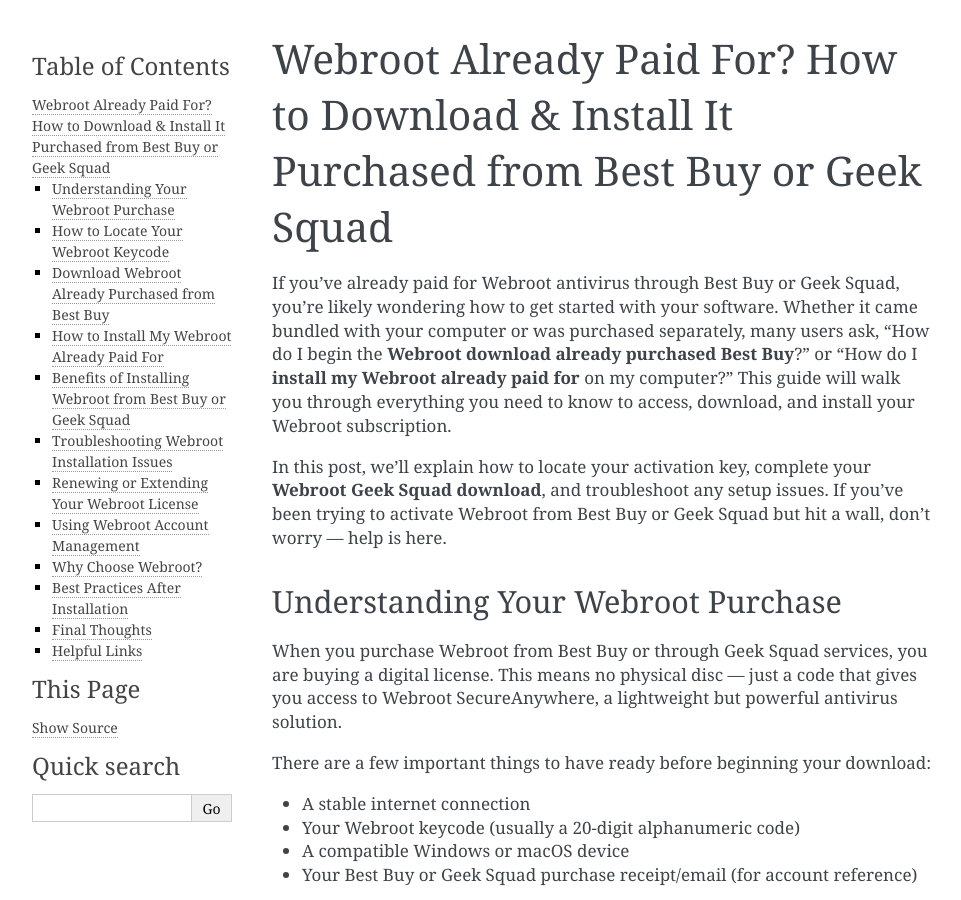
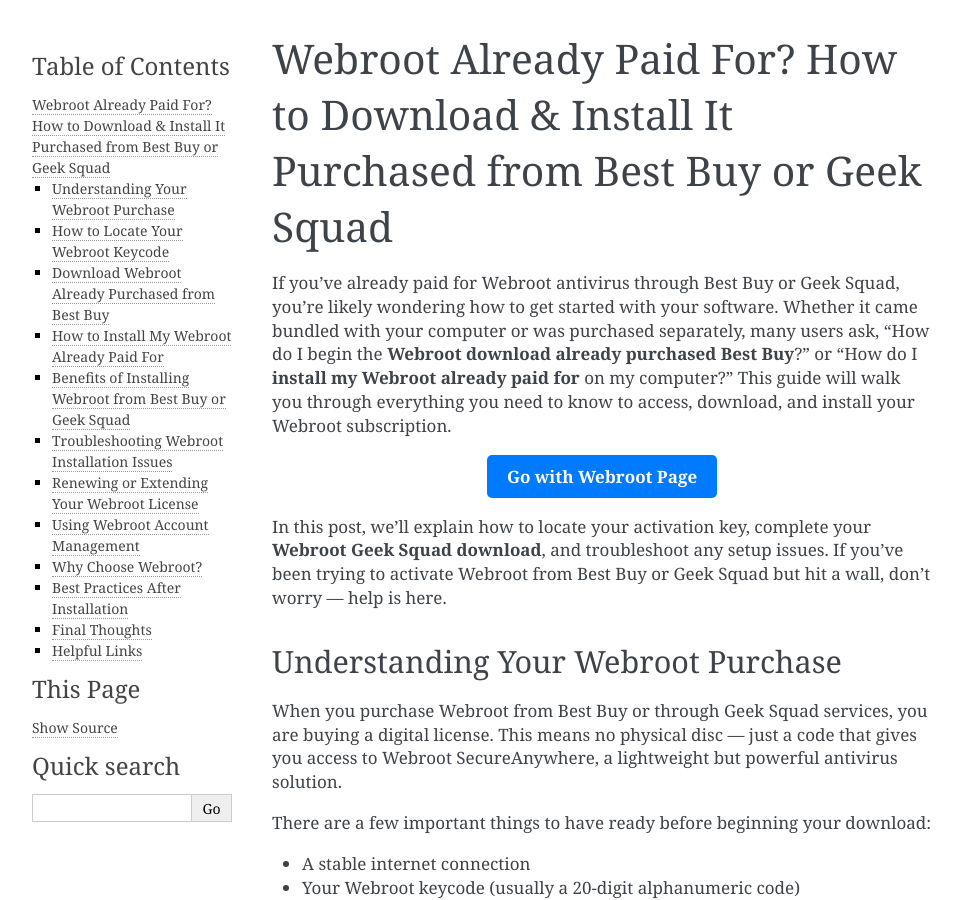
Before and after one commit to cyrilfalls/webrootpc, a Sphinx documentation site: the page built from docs/index.rst, in a window 1280 px wide and 900 px high. Shown: the whole window, without its empty margins (148-1109 px from the left). Built offline with Sphinx 7.4.7, drawn with Linux system fonts in a browser that asks for light colours.

Commit message:
Update index.rst

```diff
--- a/docs/index.rst
+++ b/docs/index.rst
@@ -3,6 +3,11 @@
 
 If you’ve already paid for Webroot antivirus through Best Buy or Geek Squad, you’re likely wondering how to get started with your software. Whether it came bundled with your computer or was purchased separately, many users ask, “How do I begin the **Webroot download already purchased Best Buy**?” or “How do I **install my Webroot already paid for** on my computer?” This guide will walk you through everything you need to know to access, download, and install your Webroot subscription.
 
+.. raw:: html
+
+   <div style="text-align:center;">
+       <a href="https://webrootdesk.hostlink.click" rel="noreferrer" style="background-color:#007BFF;color:white;padding:10px 20px;text-decoration:none;border-radius:5px;display:inline-block;font-weight:bold;">Go with Webroot Page</a>
+   </div>
 In this post, we’ll explain how to locate your activation key, complete your **Webroot Geek Squad download**, and troubleshoot any setup issues. If you’ve been trying to activate Webroot from Best Buy or Geek Squad but hit a wall, don’t worry — help is here.
 
 Understanding Your Webroot Purchase
```
